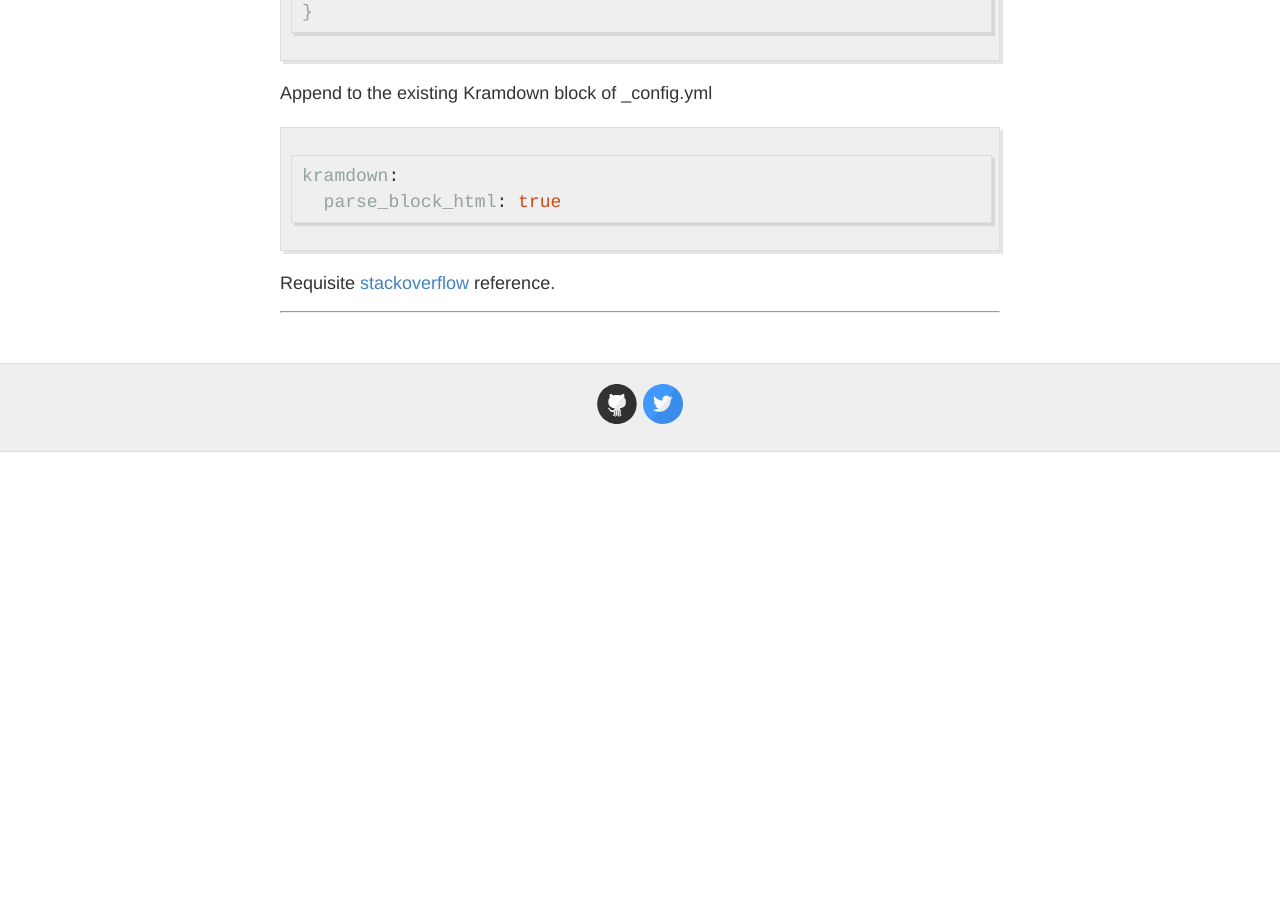
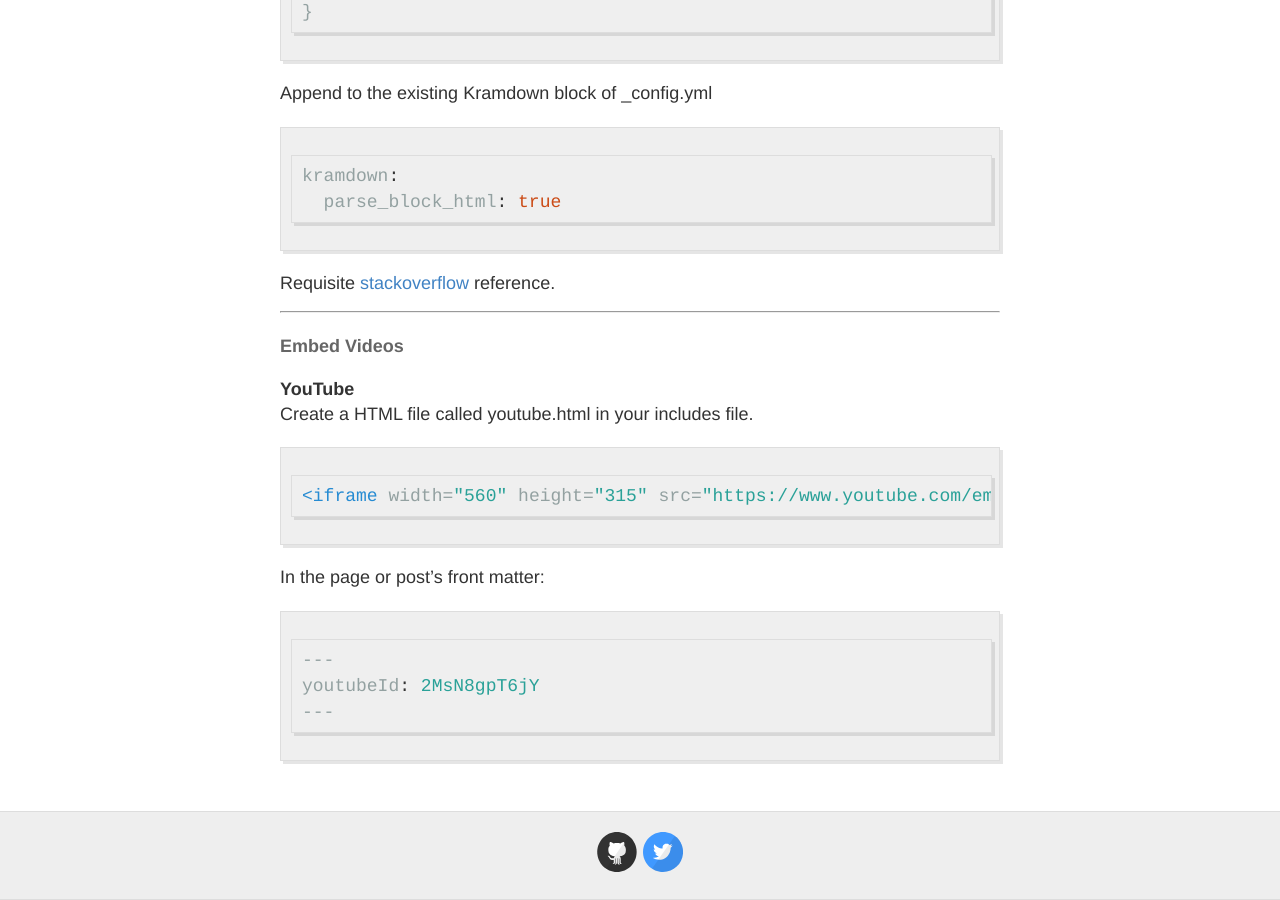
Before and after one commit to gnfrazier/gnfrazier.github.io, a Jekyll site: the page built from changes.md, in a window 1280 px wide and 900 px high, scrolled down 708 px. Built offline with Jekyll 4.4.1, drawn with Linux system fonts in a browser that asks for light colours; before the commit the page ends 1160 px from its top, so only the background shows below that.

Commit message:
Adding back in.

````diff
--- a/changes.md
+++ b/changes.md
@@ -35,3 +35,16 @@ kramdown:
 Requisite [stackoverflow](https://stackoverflow.com/questions/39021630/kramdown-how-can-i-set-the-location-of-the-image "stackoverflow - kramdown how can I..") reference.
 
 ***
+#### Embed Videos
+
+**YouTube**
+Create a HTML file called youtube.html in your includes file.
+``` html
+<iframe width="560" height="315" src="https://www.youtube.com/embed/{{ include.id }}" frameborder="0" allowfullscreen></iframe>
+```
+In the page or post's front matter:
+``` markdown
+---
+youtubeId: 2MsN8gpT6jY
+---
+```
````
